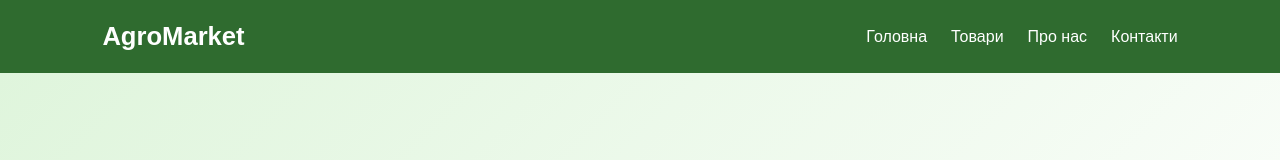
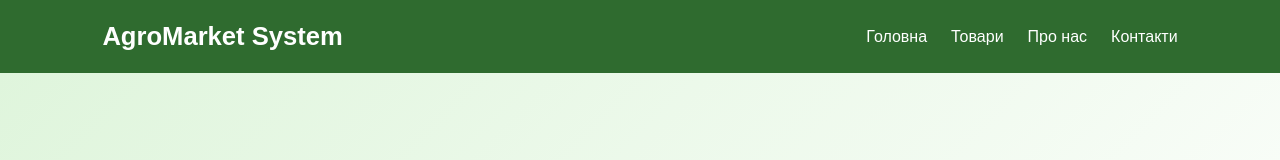
Before and after one commit to danilukoleksandr1/lab1-agromarket, a website: page index.html in a window 1280 px wide. Shown: the top 160 px of the page. Drawn offline with Linux system fonts and the light colour scheme.

Commit message:
Updated header logo

```diff
--- a/index.html
+++ b/index.html
@@ -9,7 +9,7 @@
 <body>
 
 <header class="header">
-    <div class="logo">AgroMarket</div>
+    <div class="logo">AgroMarket System</div>
 
     <nav class="nav" id="navMenu">
         <a href="#home">Головна</a>
```
